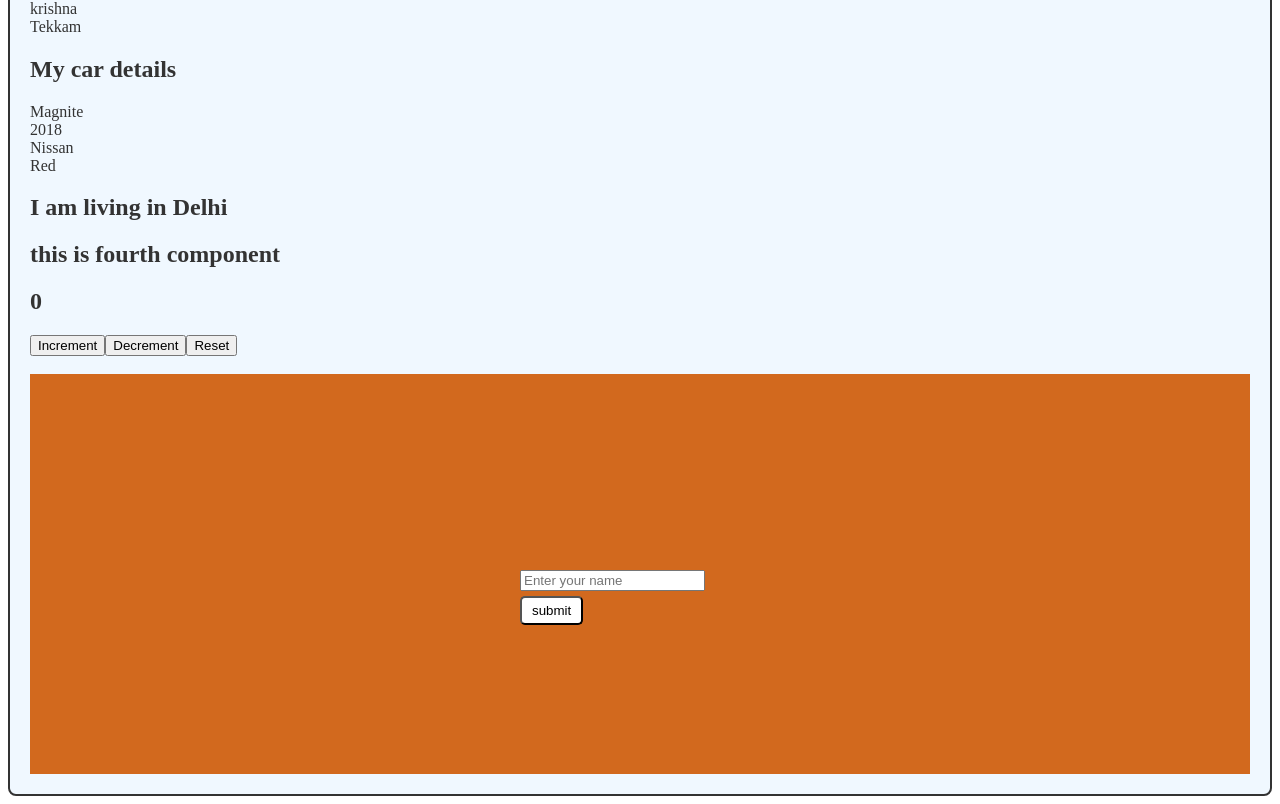
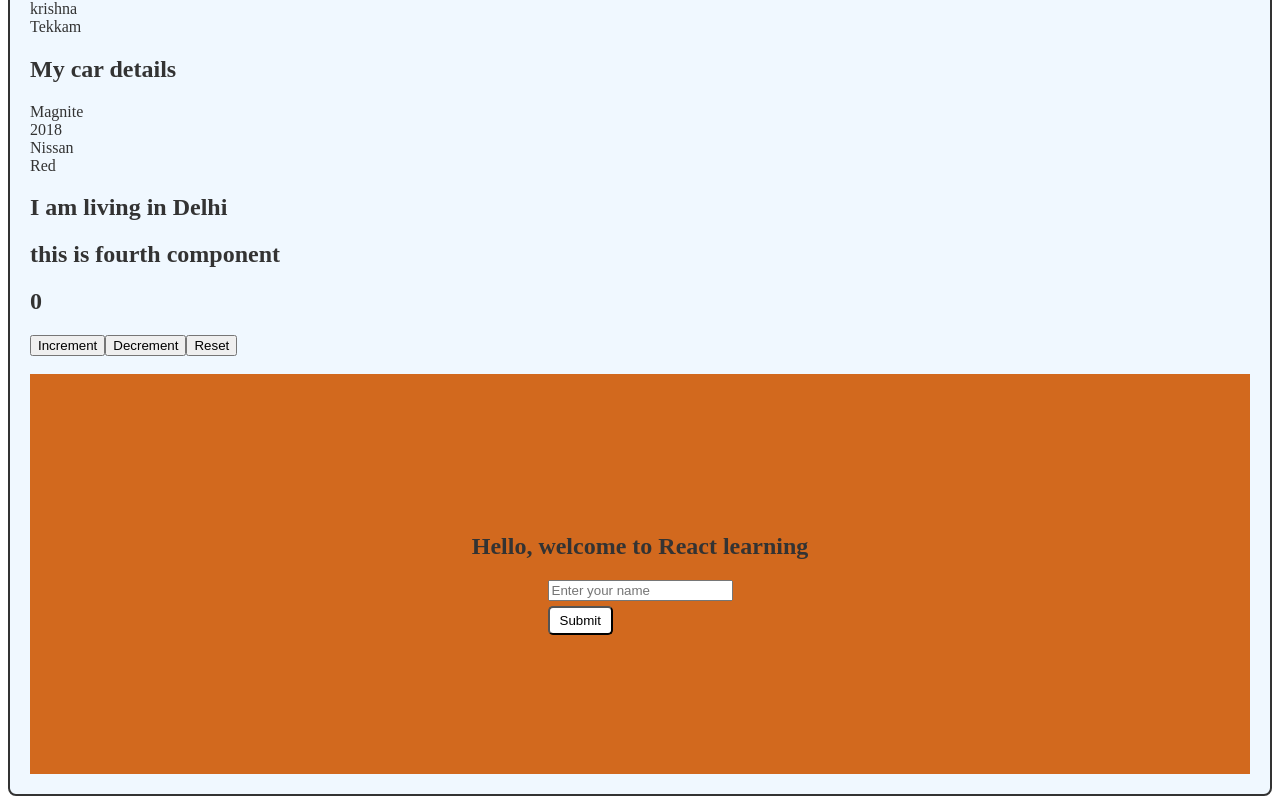
Before and after one commit to htekkam/React-Tutorial, a React (Create React App) app in the folder my-react-app/: page / in a window 1280 px wide. Shown: the part 433-1237 px from the top of the page. Built offline with nearby package versions, Linux system fonts and the light colour scheme.

Commit message:
added new code for form events

```diff
--- a/my-react-app/src/App.jsx
+++ b/my-react-app/src/App.jsx
@@ -8,6 +8,7 @@ import FourthComponent from './props/FourthComponent'
 import StateManagement from './StateManagement'
 import ClickEvent from './ClickEvent'
 import FormExample from './FormExample'
+import FormExample2 from './FormExample2'
 
 let a = "Thriller"
 let b = "Suspense"
@@ -42,7 +43,8 @@ function App() {
       }</h2>
       <ClickEvent/>
       <br/>
-      <FormExample/>
+
+      <FormExample2/>
     </div>
   )
 }
--- /dev/null
+++ b/my-react-app/src/FormExample2.jsx
@@ -0,0 +1,34 @@
+
+
+import React, { useState } from 'react'
+
+const FormExample2 = () => {
+
+    const [userName,setUserName] = useState("")
+    const getUserName = (event)=>{
+       setUserName(event.target.value)
+
+    }
+    const [newUser, setNewUser] = useState()
+    const userDetails = (e)=>{
+        e.preventDefault()
+        setNewUser(userName)
+    }
+
+  return (
+    <section className='formSection'>
+        <h2>Hello,{newUser} welcome to React learning</h2>
+        <div>
+         <form>
+            <input type='text' placeholder='Enter your name' onChange={getUserName} />
+         <br/>
+         <button className='submitBtn' onClick={userDetails}>Submit</button>
+         </form>
+
+        </div>
+    </section>
+
+  )
+}
+
+export default FormExample2
```
